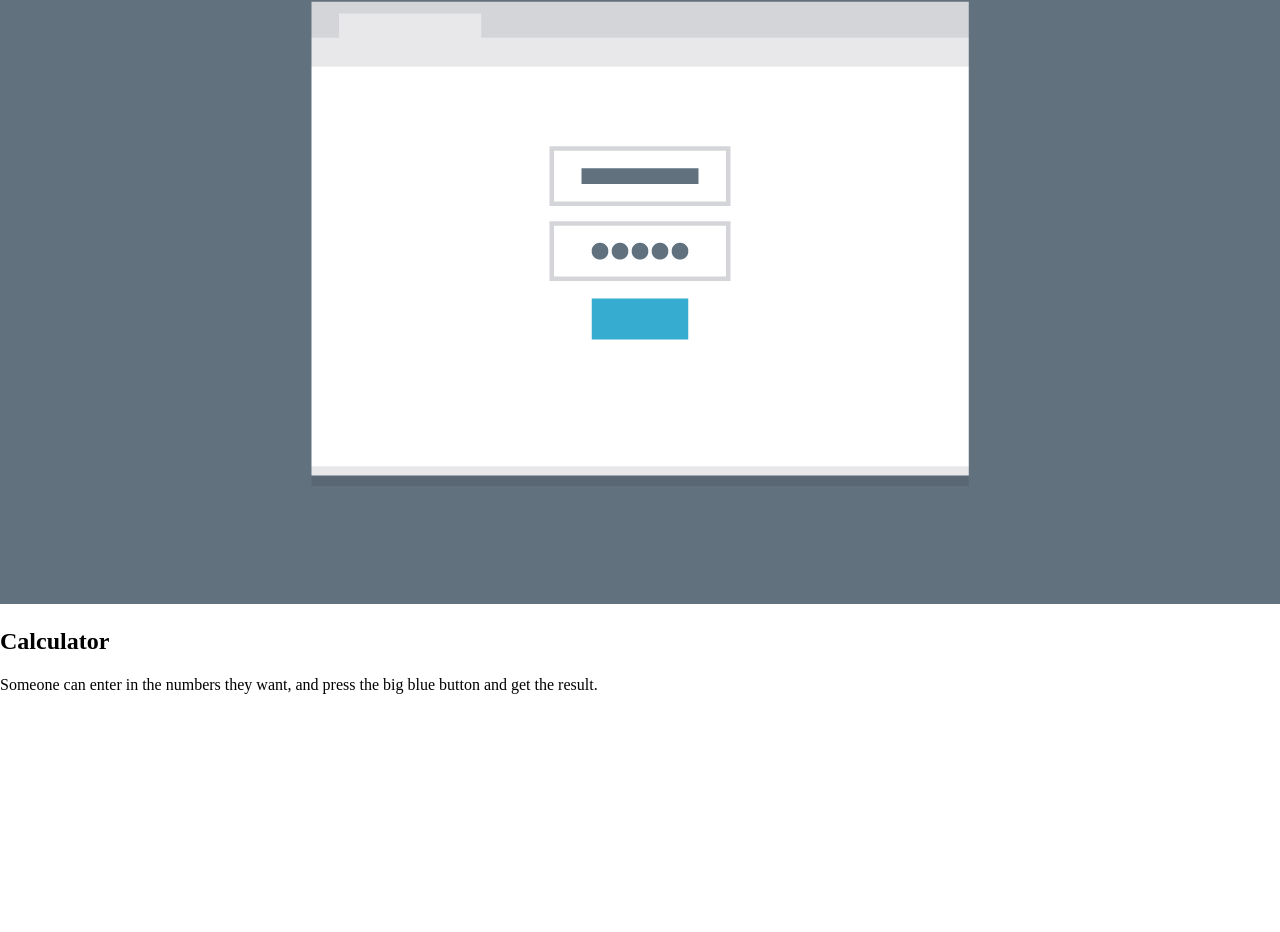
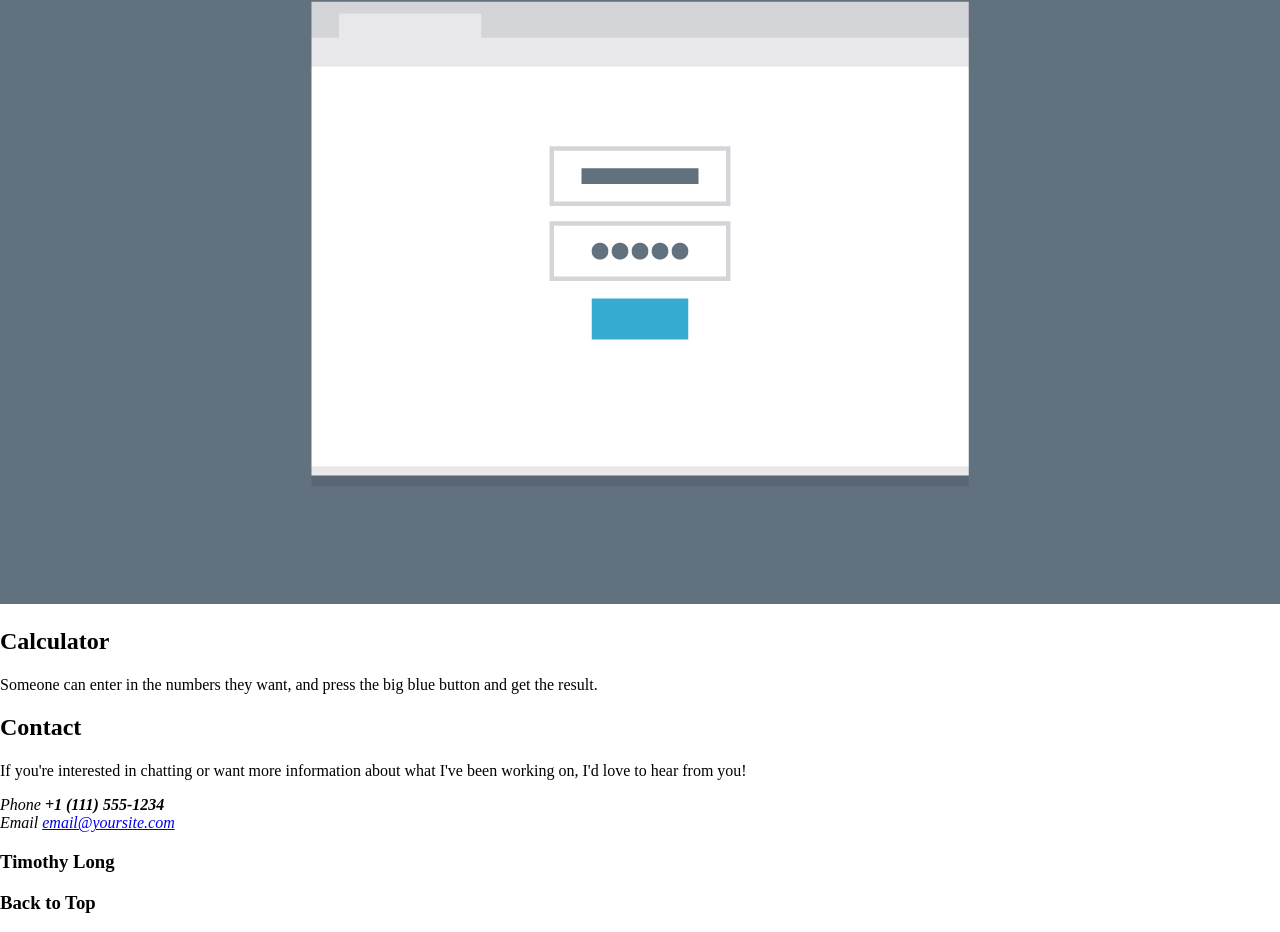
Before and after one commit to 1stVFW-Phantom/techdegree-project-2, a plain HTML site: page index.html in a window 1280 px wide. Shown: the part 4729-5661 px from the top of the page. Before the commit the page ends 5439 px from the top, so only its background shows below. Drawn offline with Linux system fonts and the light colour scheme.

Commit message:
Added contact and footer content
Also deleted a stray closing header tag.

```diff
--- a/index.html
+++ b/index.html
@@ -48,8 +48,17 @@
         <p>Someone can enter in the numbers they want, and press the big blue button and get the result.</p>
       </div>
     </main>
-
-    </header>
-
+    <div class="contact">
+      <h2>Contact</h2>
+      <p>If you're interested in chatting or want more information about what I've been working on, I'd love to hear from you!</p>
+      <address>
+        Phone&#9;<strong>+1 (111) 555-1234</strong><br/>
+        Email&#9;<a href="mailto:email@yoursite.com">email@yoursite.com</a>
+      </address>
+    </div>
+    <footer class="main-footer">
+      <h3>Timothy Long</h3>
+      <h3>Back to Top</h3>
+    </footer>
   </body>
 </html>
```
